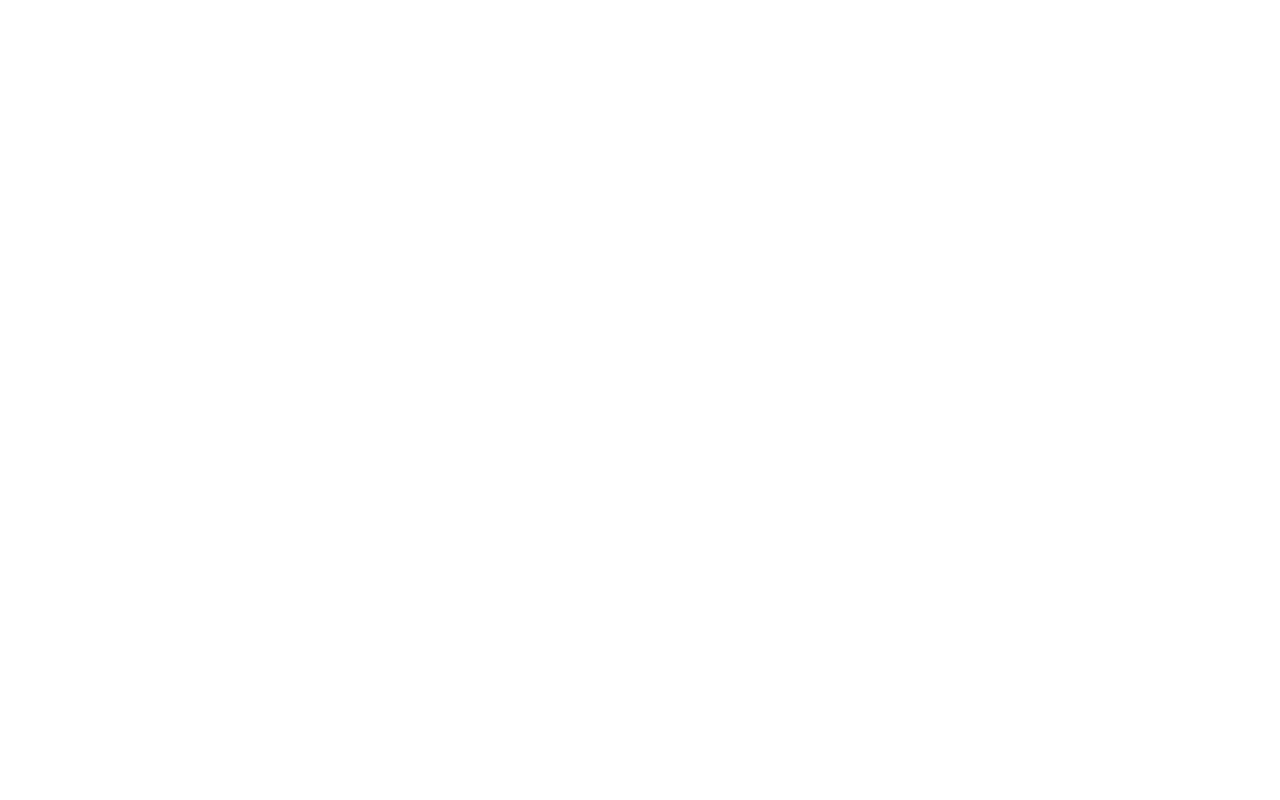
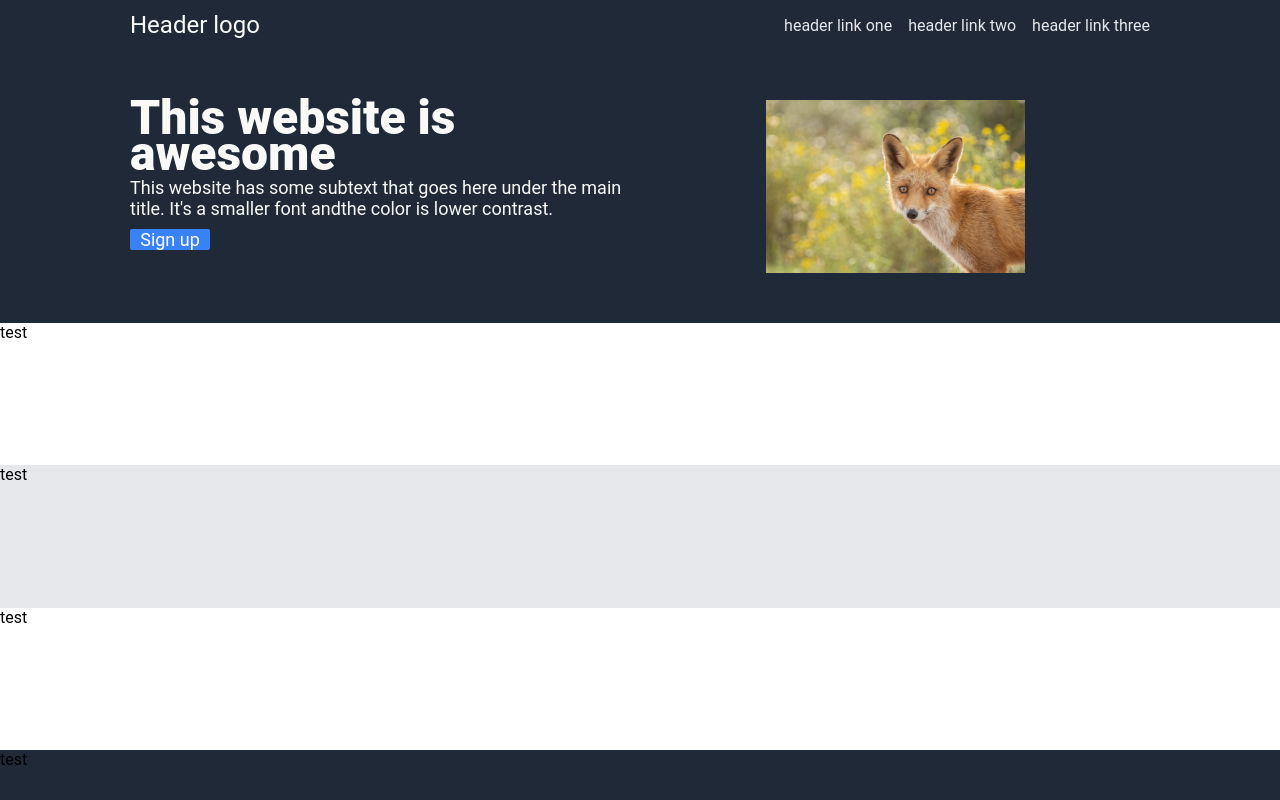
Before and after one commit to XIIIX89/landing-page, a plain HTML site: page index.html in a window 1280 px wide. Drawn offline with Linux system fonts and the light colour scheme.

Commit message:
Top section nearly complete

```diff
--- a/index.html
+++ b/index.html
@@ -1,31 +1,48 @@
 <!DOCTYPE html>
 <html lang="eng">
 <head>
-    <meta charset="utf-8">
+    <meta charset="UTF-8">
     <title>Landing Page</title>
     <link rel="stylesheet" href="./style.css">
 </head>
 
 <body>
+    <div class="top">
+        <div class="header">
+            <div class="header-logo">Header logo</div>
+            <div class="header-link-1">header link one</div>
+            <div class="header-link-2">header link two</div>
+            <div class="header-link-3">header link three</div>
+        </div>
+        <div class="top-content">
+            <div class="top-content-left">
+                <p class="title">This website is awesome</p>
+                <p class="text">This website has some subtext that goes here under the main title. It's a smaller font andthe color is lower contrast.</p>
+                <div class="sign-up-button">Sign up</div>
+            </div>
+            <div class="top-content-right">
 
-    <div class="top">
+                <img src="./images/fox-8308116_640.jpg" alt="vaporwave style image of sun coming up over mountains.">
 
+            </div>
+
+        </div>
     </div>
 
     <div class="top-mid">
-
+        test
     </div>
 
     <div class="bottom-mid">
-
+        test
     </div>
 
     <div class="bottom">
-
+        test
     </div>
 
     <div class="footer">
-
+        test
     </div>
 </body>
 
--- a/style.css
+++ b/style.css
@@ -1,12 +1,87 @@
 body {
+    margin: 0;
     display: flex;
     flex-direction: column;
+    height: 100vh;
+    font-family: 'roboto';
+}
 
+.sign-up-button {
+    color: white;
+    background-color: #3882F6;
+    border-radius: 2px;
+    width: 80px;
+    text-align: center;
 }
 
 .top {
     flex: 1;
+    display: flex;
+    flex-direction: column;
     background-color: #1F2937;
+    padding: 0 80px;
+}
+
+.top .header {
+    display: flex;
+    color: #E5E7EB;
+    height: 50px;
+    align-items: center;
+    gap: 16px;
+    margin: 0 50px 50px 50px;
+}
+
+.top .header .header-logo {
+    color: #F9FAF8;
+    font-size: 24px;
+}
+
+.top .header .header-link-1 {
+    margin-left: auto;
+}
+
+.top .top-content {
+    display: flex;
+    margin: 0 50px 50px 50px;
+}
+
+.top-content .top-content-left {
+    display: flex;
+    flex-direction: column;
+    width: 50%;
+    font-size: 18px;
+}
+
+.top-content .top-content-left .title {
+    margin: 0;
+    font-size: 48px;
+    color: #F9FAF8;
+    font-weight: 800;
+    line-height: .75;
+}
+
+.top-content .top-content-left .text {
+    font-size: 18px;
+    color: #F9FAF8;
+    margin: 5px 0 0 0;
+}
+
+.top-content .top-content-left div{
+    margin-top: 10px;
+}
+
+.top-content .top-content-right {
+    display: flex;
+    justify-content: center;
+    align-items: center;
+    margin-left: auto;
+    width: 50%;
+
+}
+
+.top-content .top-content-right img {
+    width: 259px;
+    height: auto;
 }
 
 .top-mid {
@@ -25,5 +100,6 @@
 }
 
 .footer {
+    height: 50px;
     background-color: #1F2937;
 }
```
Also changed, not shown: images/fox-8308116_640.jpg (added).
